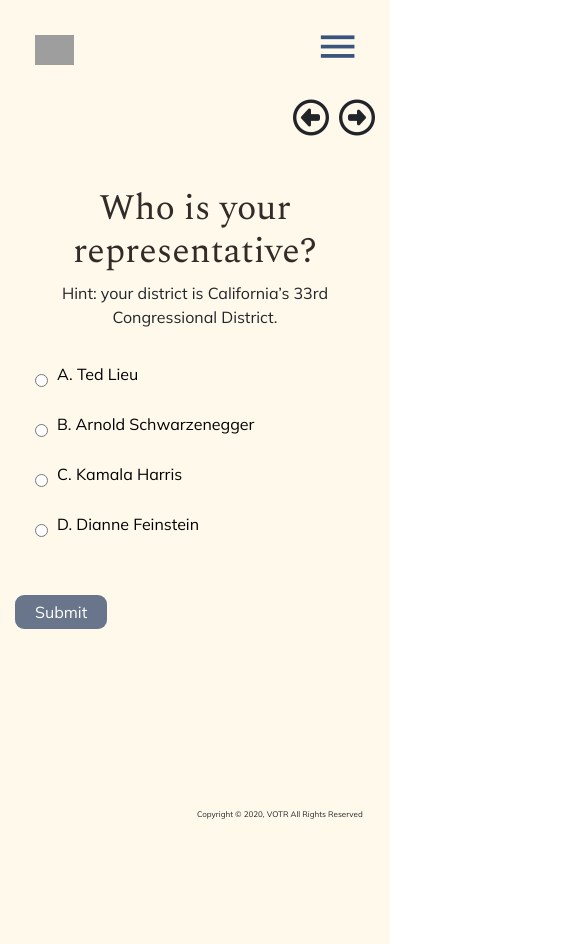
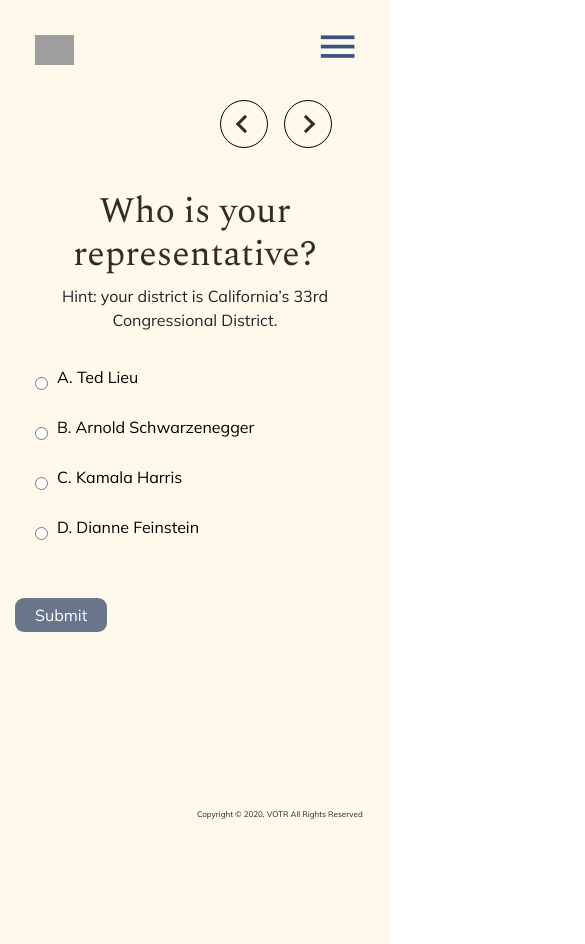
Before and after one commit to tflosse/GA-hack-front, a React (Create React App) app: page /quiz in a window 390 px wide. Shown: the top 944 px of the page, 585 px wide, since content can reach past the window. Built offline with nearby package versions, Linux system fonts and the light colour scheme; grey boxes are pictures that could not be loaded.

Commit message:
created quiz next button functionality

```diff
--- a/src/components/Quiz.css
+++ b/src/components/Quiz.css
@@ -5,23 +5,26 @@
 	border: 0px solid #fff9eb !important ;
 }
 .arrows {
-	margin-right: -80%;
+    margin-right: -80%;
+    margin-top: 0;
+    display: flex;
+    flex-direction: column-reverse;
 }
 .carouselButtonPrev,
   .carouselButtonNext {
     position: absolute;
-    top: 150px;
+    top: 100px;
     width: 48px;
     height: 48px;
-    background-color: #fff;
+    background-color:#fff9eb;
     border-radius: 50%;
     cursor: pointer;
-    z-index: 1001; /* Sit on top of everything */
+    /* z-index: 1001; Sit on top of everything */
     border: 1px solid black;
   }
   .carouselButtonPrev {
-    /* left: 15%; */
-    margin-right: 10px;
+    left: 75%;
+    margin-right: 0px;
   }
   .carouselButtonNext {
     right: 15%;
@@ -31,17 +34,17 @@
   .carouselButtonNext::after {
     content: " ";
     position: absolute;
-    width: 10px;
-    height: 10px;
+    width: 13px;
+    height: 13px;
     top: 50%;
     left: 54%;
-    border-right: 2px solid black;
-    border-bottom: 2px solid black;
+    border-right: 3px solid #312C28;
+    border-bottom: 3px solid #312C28;
     transform: translate(-50%, -50%) rotate(135deg);
   }
   .carouselButtonNext::after {
-    /* left: 47%;
-    transform: translate(-50%, -50%) rotate(-45deg); */
+    left: 47%;
+    transform: translate(-50%, -50%) rotate(-45deg);
   }
 .far {
 	margin-right: 10px;
@@ -85,7 +88,7 @@ form {
 	flex-direction: column;
 }
 .question {
-	margin-top: 50px;
+	margin-top: 60px;
 	color: #312c28;
 	display: flex;
 	font-size: 36px;
@@ -125,7 +128,21 @@ form {
 @media (max-width: 700px) {
 	.quizContainer {
 		height: 100vh;
-	}
+    }
+    .carouselButtonPrev{
+       left: 5px;
+       margin-left:55% ;
+    }
+    .carouselButtonNext{
+        margin-right: 0px;
+    }
+    .arrows{
+        margin-top: 150px;
+        margin-right: -90%;
+    }
+    .question{
+        margin-top: -60px;
+    }
 }
 @media (min-width: 1000px) {
 	.list-group-item {
--- a/src/components/Quiz.js
+++ b/src/components/Quiz.js
@@ -159,15 +159,15 @@ function Quiz({
 	return (
 		<Container className='quizContainer'>
 			<div className='arrows'>
-				<i
+				{/* <i
 					className='far fa-arrow-alt-circle-left'
 					style={{ fontSize: 36 + 'px' }}></i>
 				<i
 					className='far fa-arrow-alt-circle-right'
 					style={{ fontSize: 36 + 'px' }}
-					onClick={handleNextQuestion}></i>
-				{/* <a className='carouselButtonPrev'></a>
-				<a className='carouselButtonNext'></a> */}
+					></i> */}
+				<div className='carouselButtonPrev'></div>
+				<div className='carouselButtonNext' onClick={handleNextQuestion}></div>
 			</div>
 			{showAnswer ? (
 				<Feedback
```
